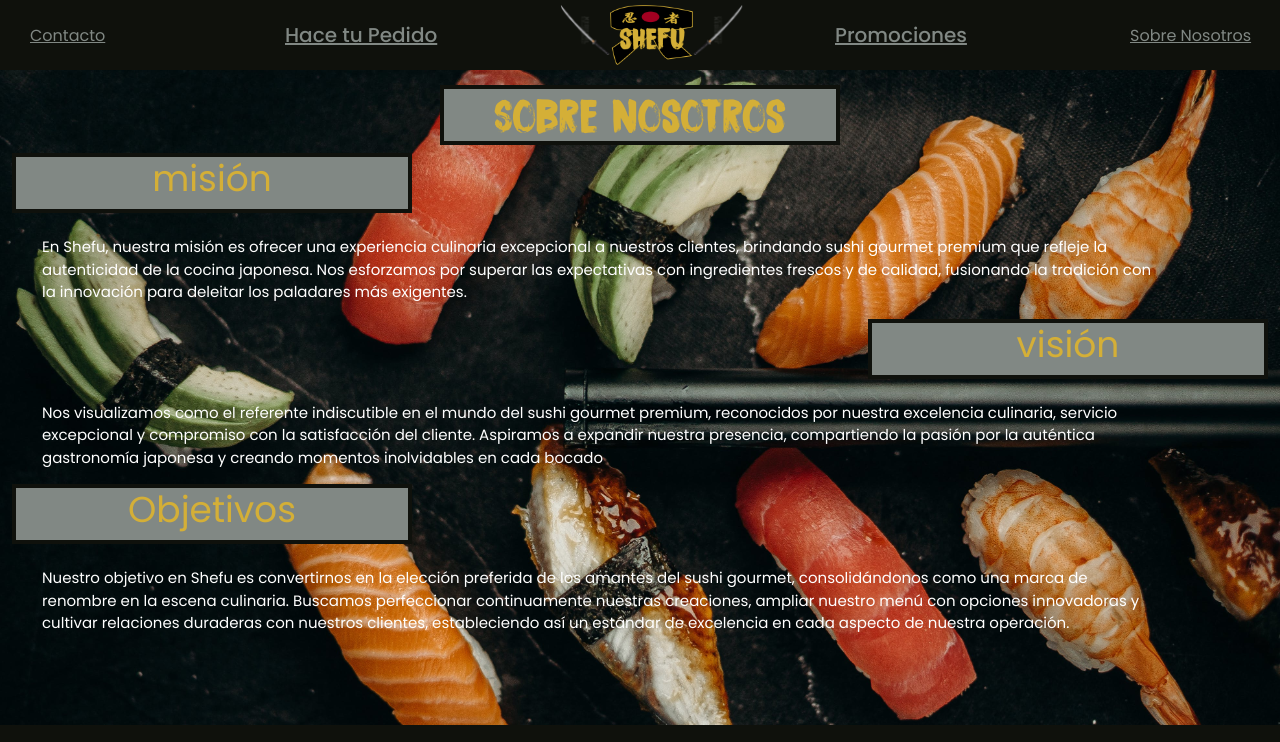
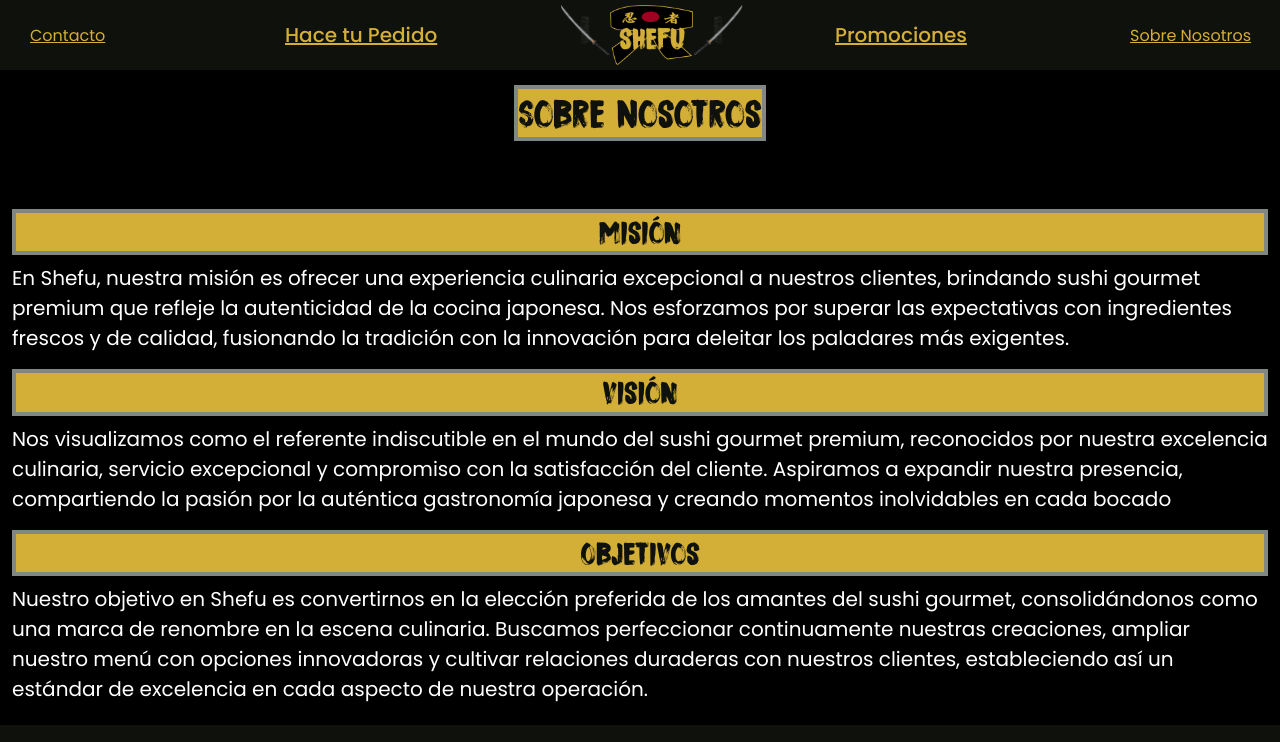
Before and after one commit to OctaviofernandezBiazoni/PreEntrega2--fernandez-biazoni, a website: page pages/aboutus.html in a window 1280 px wide. Shown: the top 742 px of the page. Drawn offline with nearby package versions, Linux system fonts and the light colour scheme.

Commit message:
realizo cambios sugeridos

```diff
--- a/pages/aboutus.html
+++ b/pages/aboutus.html
@@ -52,13 +52,9 @@
           <h1 class="aboutus">Sobre Nosotros</h1>
         </div>
       </div>
-      <div class="row">
-        <div id="h2aboutus" class="col">
+      <div class="row contenido">
+        <div class="col-xxl-4">
           <h2 class="primero">misión</h2>
-        </div>
-      </div>
-      <div class="row">
-        <div class="col">
           <p class="primero">En Shefu, nuestra misión es ofrecer una experiencia culinaria excepcional a nuestros
             clientes, brindando sushi
             gourmet premium que refleje la autenticidad de la cocina japonesa. Nos esforzamos por superar las
@@ -66,14 +62,8 @@
             frescos y de calidad, fusionando la tradición con la innovación para deleitar los paladares más exigentes.
           </p>
         </div>
-      </div>
-      <div class="row">
-        <div id="h2aboutussegundo" class="col">
+        <div class="col-xxl-4">
           <h2 class="segundo">visión</h2>
-        </div>
-      </div>
-      <div class="row">
-        <div class="col">
            <p class="segundo">Nos visualizamos como el referente indiscutible en el mundo del sushi gourmet premium,
             reconocidos por nuestra
             excelencia culinaria, servicio excepcional y compromiso con la satisfacción del cliente. Aspiramos a
@@ -81,14 +71,8 @@
             compartiendo la pasión por la auténtica gastronomía japonesa y creando momentos inolvidables en cada bocado
           </p>
         </div>
-      </div>
-      <div class="row">
-        <div id="h2aboutustercero" class="col">
+        <div class="col-xxl-4">
           <h2 class="tercero">Objetivos</h2>
-        </div>
-      </div>
-      <div class="row">
-        <div class="col">
           <p class="tercero">Nuestro objetivo en Shefu es convertirnos en la elección preferida de los amantes del sushi
                       gourmet, consolidándonos
                       como una marca de renombre en la escena culinaria. Buscamos perfeccionar continuamente nuestras creaciones,
@@ -96,7 +80,6 @@
                       opciones innovadoras y cultivar relaciones duraderas con nuestros clientes, estableciendo así un estándar de
                       excelencia en cada aspecto
                       de nuestra operación.</p>
-        </div>
         </div>
       </div>
   </main>
--- a/scss/layout/body.scss
+++ b/scss/layout/body.scss
@@ -9,10 +9,7 @@
     margin: 0%;
     padding: 0%;
     height: 100%;
-    background-image: url(../resources/images/background.jpg);
-    background-size: cover;
-    background-repeat: no-repeat;
-    background-attachment: fixed;
+    background-color:black;
     padding: 0%;
     margin: 0%;
 }
--- a/scss/layout/header.scss
+++ b/scss/layout/header.scss
@@ -6,6 +6,7 @@
     position: fixed;
     margin: 0%;
     padding: 0%;
+    z-index: 10000000000000000000000;
     .container-fluid{
         display: flex;
         margin: 0%;
@@ -102,7 +103,7 @@
                             display: flex;
                             font-family: poppinsmedium;
                             font-size: 24px;
-                            color: $color-terciario;
+                            color: $color-secundario;
                             width: unset;
                             height: unset;
                             margin: unset;
@@ -142,7 +143,7 @@
                             animation-delay: 20s;
                             animation-duration: 4s;
                             animation-timing-function: linear;
-                            animation-iteration-count: 150;
+                            animation-iteration-count: infinite;
                             animation-direction: normal;
 
                             @media(max-width: 576px){
@@ -154,7 +155,7 @@
                         font-family: poppins;
                         font-size: 16px;
                         margin: 0% 20px;
-                        color: $color-terciario;
+                        color: $color-secundario;
                         text-align: center;
                         @media(max-width: 576px){
                             margin: 0%;
@@ -165,7 +166,7 @@
                         font-family: poppinsmedium;
                         font-size: 20px;
                         text-align: center;
-                        color: $color-terciario;
+                        color: $color-secundario;
                         text-align: center;
                         @media(max-width: 576px){
                             text-align: left;
@@ -175,7 +176,7 @@
                         font-family: poppinsmedium;
                         font-size: 20px;
                         text-align: center;
-                        color: $color-terciario;
+                        color: $color-secundario;
                         text-align: center;
                         @media(max-width:576px){
                             margin: unset;
--- a/scss/pages/aboutus.scss
+++ b/scss/pages/aboutus.scss
@@ -1,107 +1,43 @@
 #h1aboutus{
     display: flex;
     justify-content: center;
-    .aboutus{
-        font-family: sushibar;
-        font-size: 48px;
+    align-items: center;
+    margin-bottom: 60px;
+    h1{
         display: flex;
         justify-content: center;
         align-items: center;
-        width: 400px;
-        height: 60px;
-        background-color: $color-terciario;
-        color: $color-secundario;
-        border: 4px;
-        border-color: $color-primario;
-        border-style: solid;
+        text-align: center;
+        border: 4px solid $color-terciario;
+        background-color: $color-secundario;
+        color: $color-primario;
+        font-family: sushibar;
     }
 }
-#h2aboutus{
-    display: flex;
-    justify-content: left;
-    .primero{
+.contenido{
+    h2{
         display: flex;
-        flex-direction: row;
         justify-content: center;
+        align-items: center;
+        text-align: center;
+        border: 4px solid $color-terciario;
+        background-color: $color-secundario;
+        color: $color-primario;
+        font-family: sushibar;
+    }
+    p{
+        font-family: poppins;
+        font-size: 20px;
+        color: white;
+        text-align: left;
+        @media(max-width: 576px){
+            text-align: center;
+        }
+    }
+    @media(max-width: 576px){
         display: flex;
-        font-family: poppins;
-        font-size: 36px;
-        background-color: $color-terciario;
-        color: $color-secundario;
-        border: 4px;
-        border-color: $color-primario;
-        border-style: solid;
-        width: 400px;
-        height: 60px;
+        flex-direction: column;
+        align-items: center;
+        width: 100%;
     }
 }
-#h2aboutussegundo{
-    display: flex;
-    justify-content: right;
-    .segundo{
-        display: flex;
-        flex-direction: row;
-        justify-content: center;
-        display: flex;
-        font-family: poppins;
-        font-size: 36px;
-        background-color: $color-terciario;
-        color: $color-secundario;
-        border: 4px;
-        border-color: $color-primario;
-        border-style: solid;
-        width: 400px;
-        height: 60px;
-    }
-}
-p.primero{
-    display: flex;
-    justify-content: left;
-    font-family: poppins;
-    font-size: 15px;
-    color: white;
-    margin-top: 5px;
-    margin-bottom: 5px;
-    margin-left: 20px;
-    padding:10px;
-    width: 90%;
-}
-p.segundo{
-    display: flex;
-    justify-content: right;
-    font-family: poppins;
-    font-size: 15px;
-    color: white;
-    margin-top: 5px;
-    margin-bottom: 5px;
-    margin-left: 20px;
-    padding:10px;
-    width: 90%;
-}
-p.tercero{
-    display: flex;
-    justify-content: left;
-    font-family: poppins;
-    font-size: 15px;
-    color: white;
-    margin-top: 5px;
-    margin-bottom: 5px;
-    margin-left: 20px;
-    padding:10px;
-    width: 90%;
-}
-h2.tercero{
-    display: flex;
-    flex-direction: row;
-    justify-content: center;
-    display: flex;
-    font-family: poppins;
-    font-size: 36px;
-    background-color: $color-terciario;
-    color: $color-secundario;
-    border: 4px;
-    border-color: $color-primario;
-    border-style: solid;
-    width: 400px;
-    height: 60px;
-}
--- a/scss/pages/contact.scss
+++ b/scss/pages/contact.scss
@@ -24,12 +24,10 @@
     .maps{
         display: flex;
         margin: 0% 30px;
-        width: 1400px;
+        width: 95%;
         @media(max-width: 576px){
             display: flex;
         margin: 0% 30px;
-        width: 500px;
-        height: 500px;
         }
     }
     @media(max-width: 576px){
@@ -41,7 +39,7 @@
 #datos{
     margin: 60px;
     display: flex;
-    justify-content: space-evenly;
+    justify-content:center;
     align-items: center;
     #imagenes{
         display: flex;
--- a/scss/pages/placeyourorder.scss
+++ b/scss/pages/placeyourorder.scss
@@ -1,10 +1,15 @@
+.tittle{
+    display: flex;
+    justify-content: center;
+    align-items: center;
+    z-index: -1000000000000000000000000000000000000;
     h2.carousel{
     display: flex;
     justify-content: center;
     border: 4px solid $color-primario;
     background-color: $color-secundario;
-    font-family: poppinsmedium;
-    color: $color-terciario;
+    font-family: sushibar;
+    color: white;
     width: 290px;
         @media(max-width: 576px){
             display: flex;
@@ -12,10 +17,12 @@
             border: 4px solid $color-primario;
             background-color: $color-secundario;
             font-family: poppinsmedium;
-        color: $color-terciario;
+            color: white;
             width: 290px;
         }
     }
+}
+
 .card{
     display: flex;
     flex-direction: column;
@@ -26,6 +33,7 @@
     margin-bottom: 40px;
     width: 600px;
     font-family: poppins;
+    z-index: -100000000000000000000;
     h5{
         font-family: poppins;
     }
@@ -34,9 +42,7 @@
     }
     .card-img-top{
         margin-top: 20px;
-        display: flex;
-        width: 500px;
-        height: 400px
+        object-fit: cover;
     }
     .btn-primary{
         background-color: $color-primario;
--- a/scss/pages/promotions.scss
+++ b/scss/pages/promotions.scss
@@ -30,7 +30,7 @@
 h2.promo1{
     display: flex;
     justify-content: center;
-    font-family: poppins;
+    font-family: sushibar;
     font-size: 36px;
     color: $color-secundario;
     background-color: $color-terciario;
@@ -45,7 +45,7 @@
 h2.promo2{
     display: flex;
     justify-content: center;
-    font-family: poppins;
+    font-family: sushibar;
     font-size: 36px;
     color: $color-secundario;
     background-color: $color-terciario;
@@ -60,7 +60,7 @@
 h2.promo3{
     display: flex;
     justify-content: center;
-    font-family: poppins;
+    font-family: sushibar;
     font-size: 36px;
     color: $color-secundario;
     background-color: $color-terciario;
@@ -74,7 +74,6 @@
 }
 div.promo1{
     display: flex;
-    justify-content: space-between;
     flex-direction: row;
     p{
         display: flex;
@@ -115,7 +114,6 @@
 }
 div.promo2{
     display: flex;
-    justify-content: space-between;
     flex-direction: row-reverse;
     p{
         display: flex;
@@ -156,7 +154,6 @@
 }
 div.promo3{
     display: flex;
-    justify-content: space-between;
     flex-direction: row;
     p{
         display: flex;
```
Also changed, not shown: index.html (+3 -5 lines), pages/placeyourorder.html (+11 -6 lines), scss/pages/home.scss (+50 -25 lines), css/main.css, 1 other file. Lines whose indentation alone changed are shown as unchanged.
